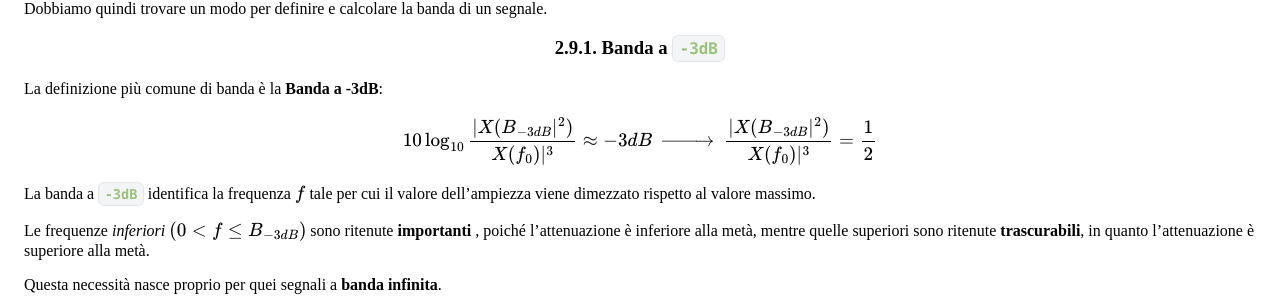
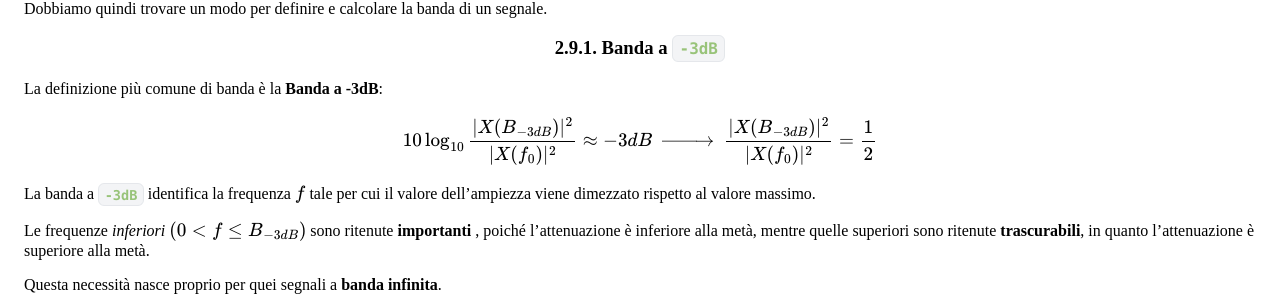
Before and after one commit to Gabriele-D-Cambria/Appunti-Comunicazioni-Numeriche-2025-2026, a Jekyll site: the page built from Trasformata Continua di Fourier.md, in a window 1280 px wide and 900 px high, scrolled down 16904 px. Shown: the part 143-450 px from the top of the window. Built offline with Jekyll 4.4.1, drawn with Linux system fonts in a browser that asks for light colours; nearby versions of some CDN libraries; our own code applies the rules of GitHub Pages for plain Markdown files.

Commit message:
Fix to grammar and syntax

```diff
--- a/Trasformata Continua di Fourier.md
+++ b/Trasformata Continua di Fourier.md
@@ -780,9 +780,9 @@ La definizione più comune di banda è la **Banda a -3dB**:
 $$
 \begin{CD}
 	{
-		10 \log_{10}{\frac{\vert X(B_{-3dB}\vert ^2)}{X(f_0)\vert ^3}} \approx -3dB
+		10 \log_{10}{\frac{\vert X(B_{-3dB})\vert ^2}{\vert X(f_0)\vert ^2}} \approx -3dB
 	} @>>>
-	{\frac{\vert X(B_{-3dB}\vert ^2)}{X(f_0)\vert ^3} = \frac{1}{2}}
+	{\frac{\vert X(B_{-3dB})\vert ^2}{\vert X(f_0)\vert ^2} = \frac{1}{2}}
 \end{CD}
 $$
 
```
Also changed, not shown: Sistemi Monodimensionali a Tempo Continuo.md (+10 -8 lines).
